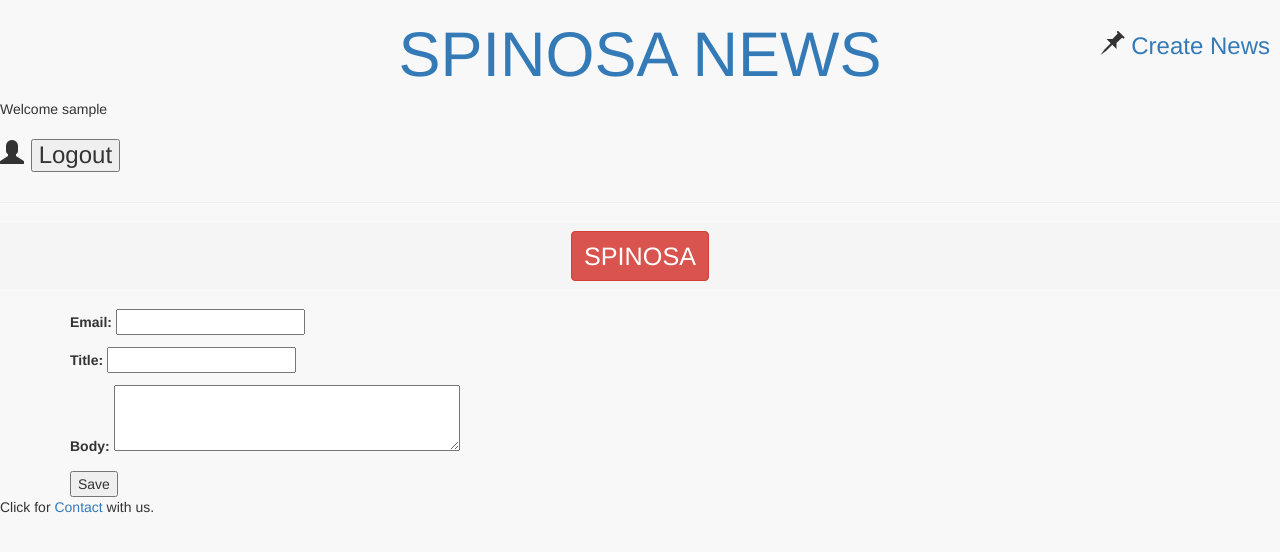
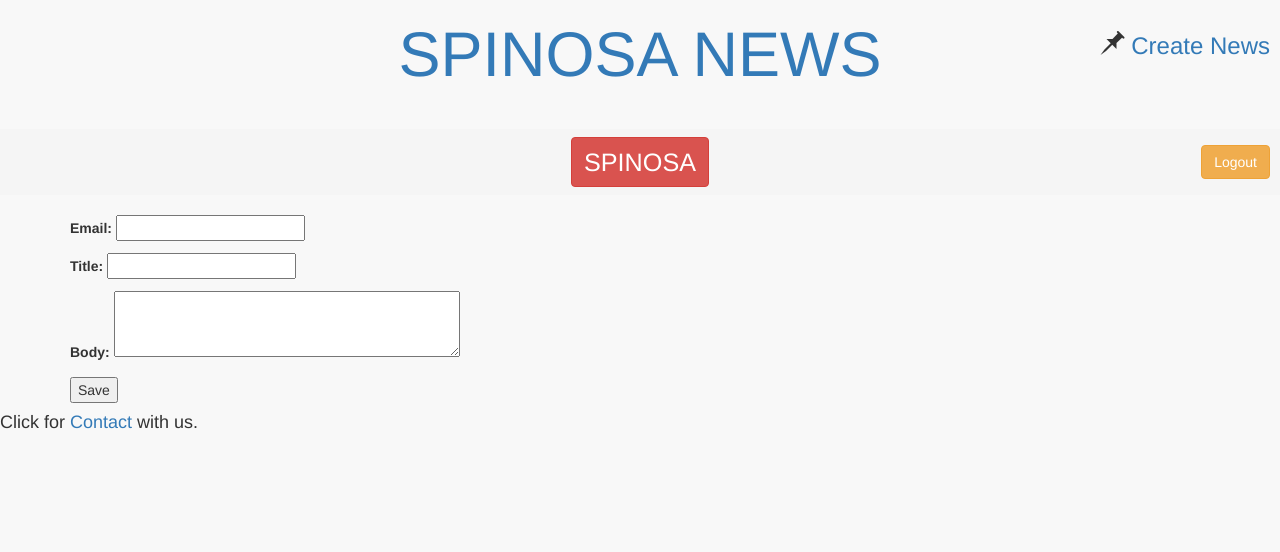
Before and after one commit to lyk2017-python/Spinosa, a Django app: page /contact/ in a window 1280 px wide. Shown: the top 552 px of the page. Run offline with Django 3.2, Linux system fonts and the light colour scheme; the visitor is signed in with stand-in values (Sample User, id 1); data that the repository does not hold is empty; some libraries are stand-ins or nearby versions.

Commit message:
base.html desings

```diff
--- a/spinosanews/news/templates/news/base.html
+++ b/spinosanews/news/templates/news/base.html
@@ -14,30 +14,28 @@
 </head>
 <body>
     <h1 class="dom"><a href={% url "home" %}>SPINOSA NEWS</a></h1>
-
     <h3 class="createnew">
         <span class="glyphicon glyphicon-pushpin"></span>
         <a href="{% url "createnews" %}">Create News</a></h3>
-    <div class="login-logout">
+    <ul class="pager">
         {% if request.user.is_authenticated %}
-            Welcome {{ request.user.username }}
+
             <form action="{% url "logout" %}" method="post" >
             {% csrf_token %}
             <input type="hidden" value="/" name="next">
-        <h3>
-            <span class="glyphicon glyphicon-user"></span>
-            <button>Logout</button></h3>
+        <li>
+
+            <button style="float:right; position: absolute; right:10px; top:145px;" class="btn btn-warning">Logout</button></li>
             </form>
         {% else %}
-        <h3>
-            <span class="glyphicon glyphicon-user"></span>
-            <a href="{% url "login" %}">Login</a>
-        </h3>
+        <li>
+            <a style="float:right; position: absolute; right:10px; top:145px;" href="{% url "login" %}">Login</a>
+        </li>
         {% endif %}
-    </div>
+    </ul>
 
     <div class="row" style="text-align:center;">
-        <hr class="hr-danger" />
+
         <ol class="breadcrumb bread-danger">
             <a style="font-size:180%;" href={% url "home" %} class="btn btn-danger"><i class="fa fa-paw"></i> SPINOSA </a>
               {% for cat in categories %}
@@ -51,7 +49,7 @@
 
 {% endblock %}
     </div>
-
-Click for <a href="{% url "contact" %}">Contact</a> with us.
+<h4>
+Click for <a href="{% url "contact" %}">Contact</a> with us.</h4>
 </body>
 </html>
```
